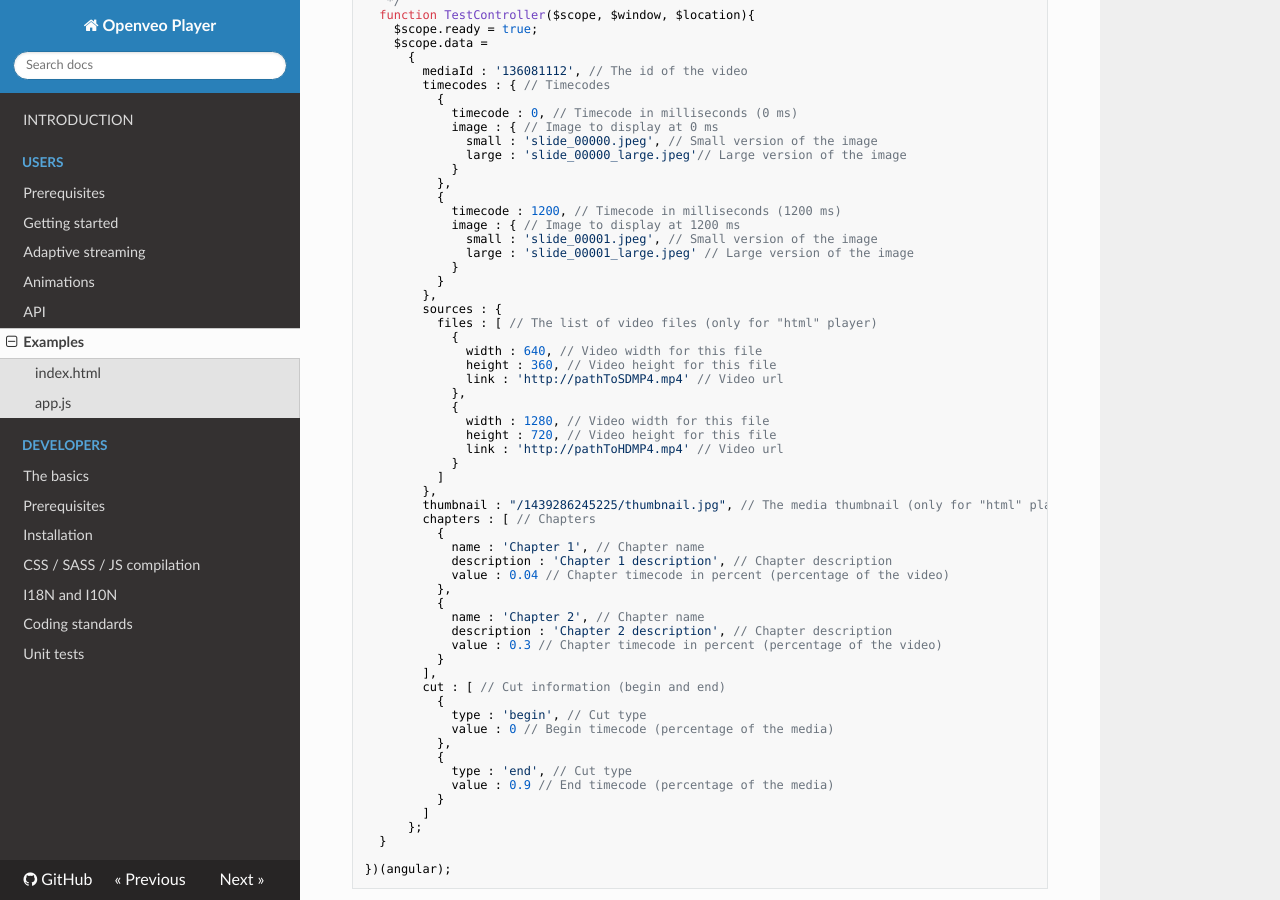
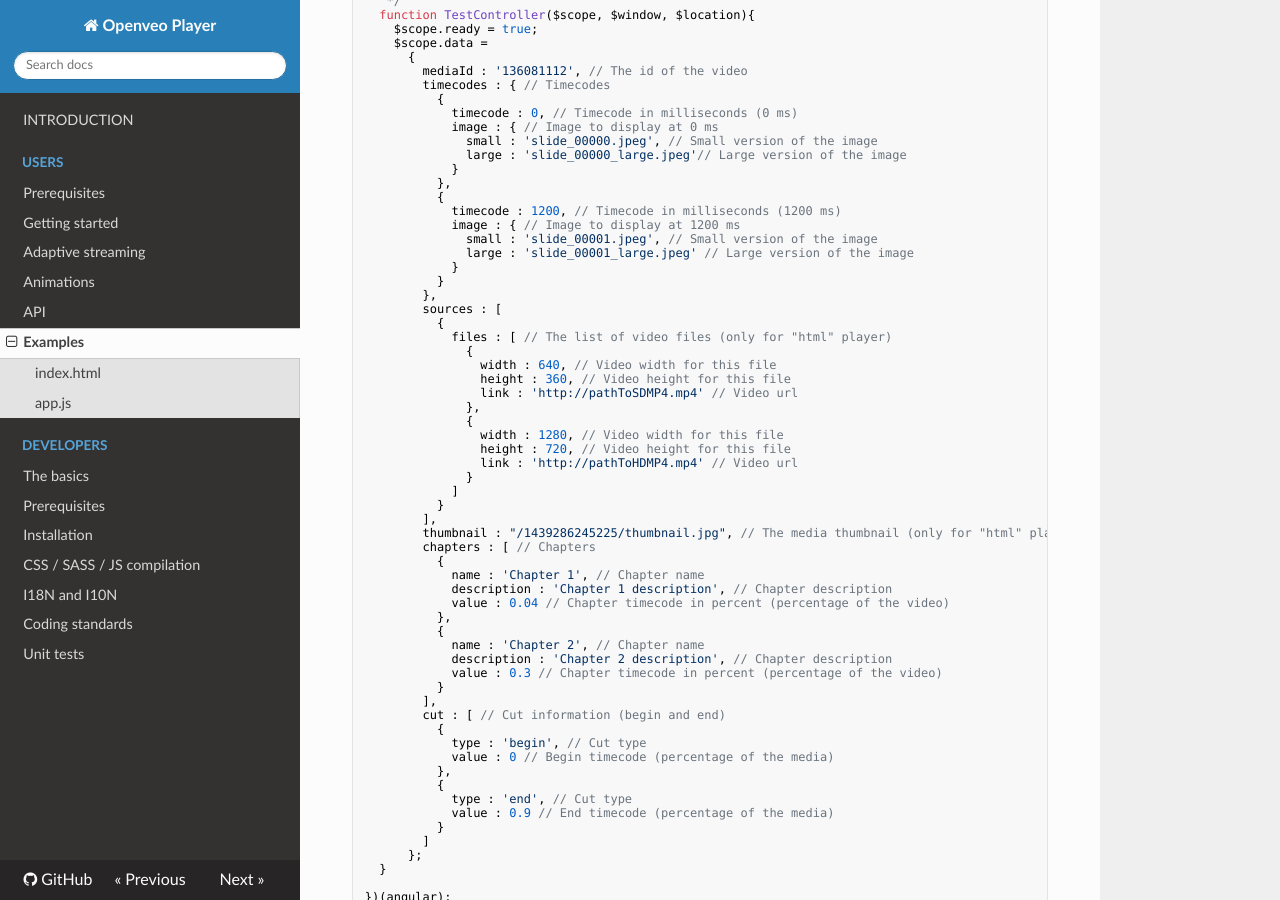
Before and after one commit to veo-labs/openveo-player, an MkDocs documentation site: the page built from docs/examples.md, in a window 1280 px wide and 900 px high, scrolled down 1075 px. Built offline with MkDocs 1.6.1, drawn with Linux system fonts in a browser that asks for light colours; nearby versions of some CDN libraries; old or Windows-style settings are respelled for this version of MkDocs; some of the changed text lies outside the part shown.

```diff
--- a/bower.json
+++ b/bower.json
@@ -62,5 +62,5 @@
     "angular-cookies": "1.4.1",
     "video.js": "5.9.2"
   },
-  "version": "2.0.3"
+  "version": "2.1.0"
 }
--- a/docs/examples.md
+++ b/docs/examples.md
@@ -83,20 +83,22 @@
             }
           }
         },
-        sources : {
-          files : [ // The list of video files (only for "html" player)
-            {
-              width : 640, // Video width for this file
-              height : 360, // Video height for this file
-              link : 'http://pathToSDMP4.mp4' // Video url
-            },
-            {
-              width : 1280, // Video width for this file
-              height : 720, // Video height for this file
-              link : 'http://pathToHDMP4.mp4' // Video url
-            }
-          ]
-        },
+        sources : [
+          {
+            files : [ // The list of video files (only for "html" player)
+              {
+                width : 640, // Video width for this file
+                height : 360, // Video height for this file
+                link : 'http://pathToSDMP4.mp4' // Video url
+              },
+              {
+                width : 1280, // Video width for this file
+                height : 720, // Video height for this file
+                link : 'http://pathToHDMP4.mp4' // Video url
+              }
+            ]
+          }
+        ],
         thumbnail : "/1439286245225/thumbnail.jpg", // The media thumbnail (only for "html" player)
         chapters : [ // Chapters
           {
@@ -330,7 +332,7 @@
     $scope.ready = true;
     $scope.data =
       {
-        mediaId : '136081112', // The id of the video on vimeo platform
+        mediaId : ['136081112'], // The id of the video on vimeo platform
         timecodes : { // Timecodes
           {
             timecode : 0, // Timecode in milliseconds (0 ms)
@@ -548,7 +550,7 @@
     $scope.ready = true;
     $scope.data =
       {
-        mediaId : '136081112', // The id(s) of the video(s) on vimeo platform
+        mediaId : ['136081112'], // The id(s) of the video(s) on vimeo platform
         timecodes : { // Timecodes
           0 : { // Timecode in milliseconds (0 ms)
             image : { // Image to display at 0 ms
@@ -563,8 +565,9 @@
             }
          }
        },
-       sources: {
-         files : [ // The list of video files (only for "html" player)
+       sources: [
+         {
+           files : [ // The list of video files (only for "html" player)
            {
              width : 640, // Video width for this file
              height : 360, // Video height for this file
@@ -575,8 +578,9 @@
              height : 720, // Video height for this file
              link : 'http://pathToHDMP4.mp4' // Video url
            }
-         ]
-       }
+           ]
+         }
+       ]
      };
 
      var myPlayer = document.getElementById('myPlayer');
--- a/package.json
+++ b/package.json
@@ -1,6 +1,6 @@
 {
   "name": "@openveo/player",
-  "version": "2.0.3",
+  "version": "2.1.0",
   "description": "OpenVeo player to play a video with associated images and chapters",
   "keywords": [
     "openveo",
```
Also changed, not shown: CHANGELOG.md (+4 -0 lines), README.md (+2 -2 lines), docs/adaptive-streaming.md (+3 -1 lines), docs/getting-started.md (+7 -3 lines).
